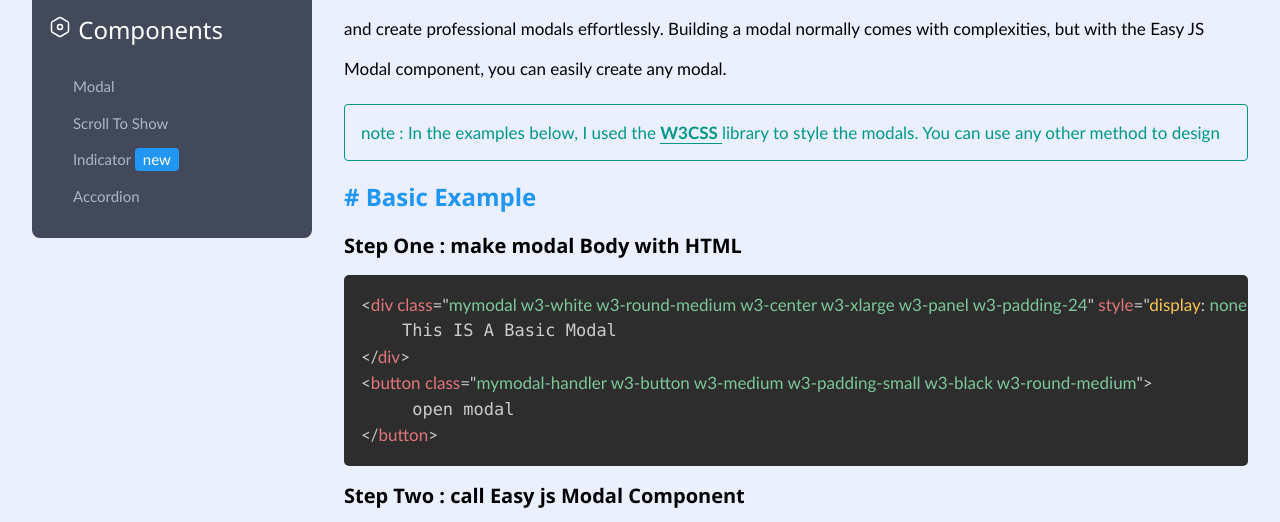
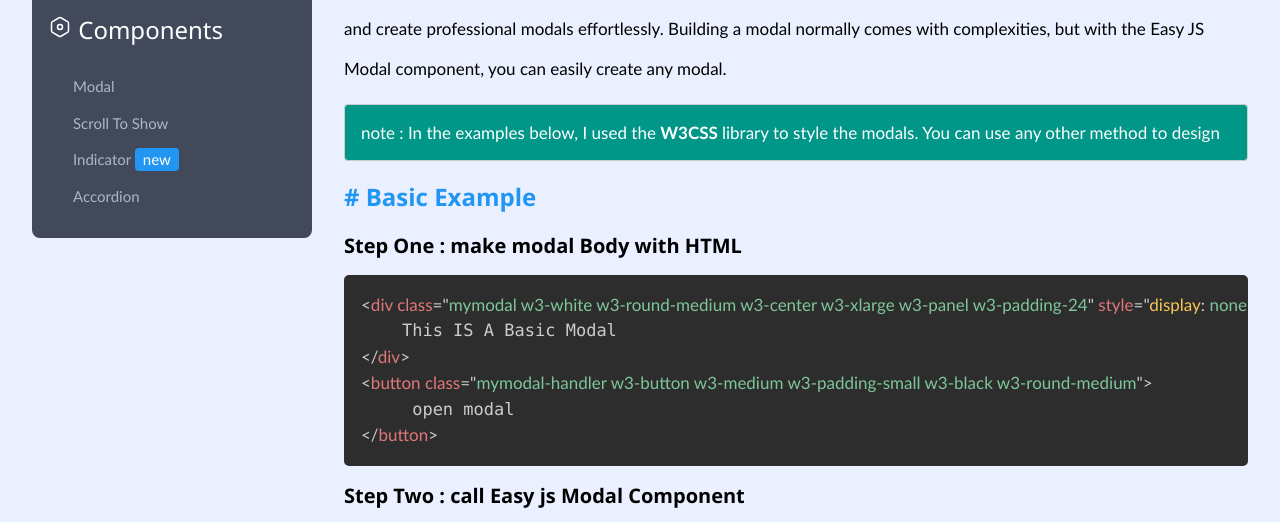
Before and after one commit to ossvahid/easyjs.github.io, a plain HTML site: page modal-component.html in a window 1280 px wide. Shown: the part 268-790 px from the top of the page. Drawn offline with nearby package versions, Linux system fonts and the light colour scheme.

Commit message:
change note bg colors

```diff
--- a/modal-component.html
+++ b/modal-component.html
@@ -55,7 +55,7 @@
                     complexities, but with the Easy JS Modal component, you can easily create any modal.
                 </p>
 
-                <div class="w3-panel w3-text-teal w3-border w3-border-teal  w3-round-medium w3-padding">
+                <div class="w3-panel w3-teal w3-border  w3-round-medium w3-padding">
                     <p>
                         note : In the examples below, I used the <b class="w3-border-bottom w3-border-teal" >
                             <a href="https://www.w3schools.com/w3css/" target="_blank">W3CSS</a>
```
Also changed, not shown: index.html (+1 -1 lines), indicator-component.html (+1 -1 lines).
